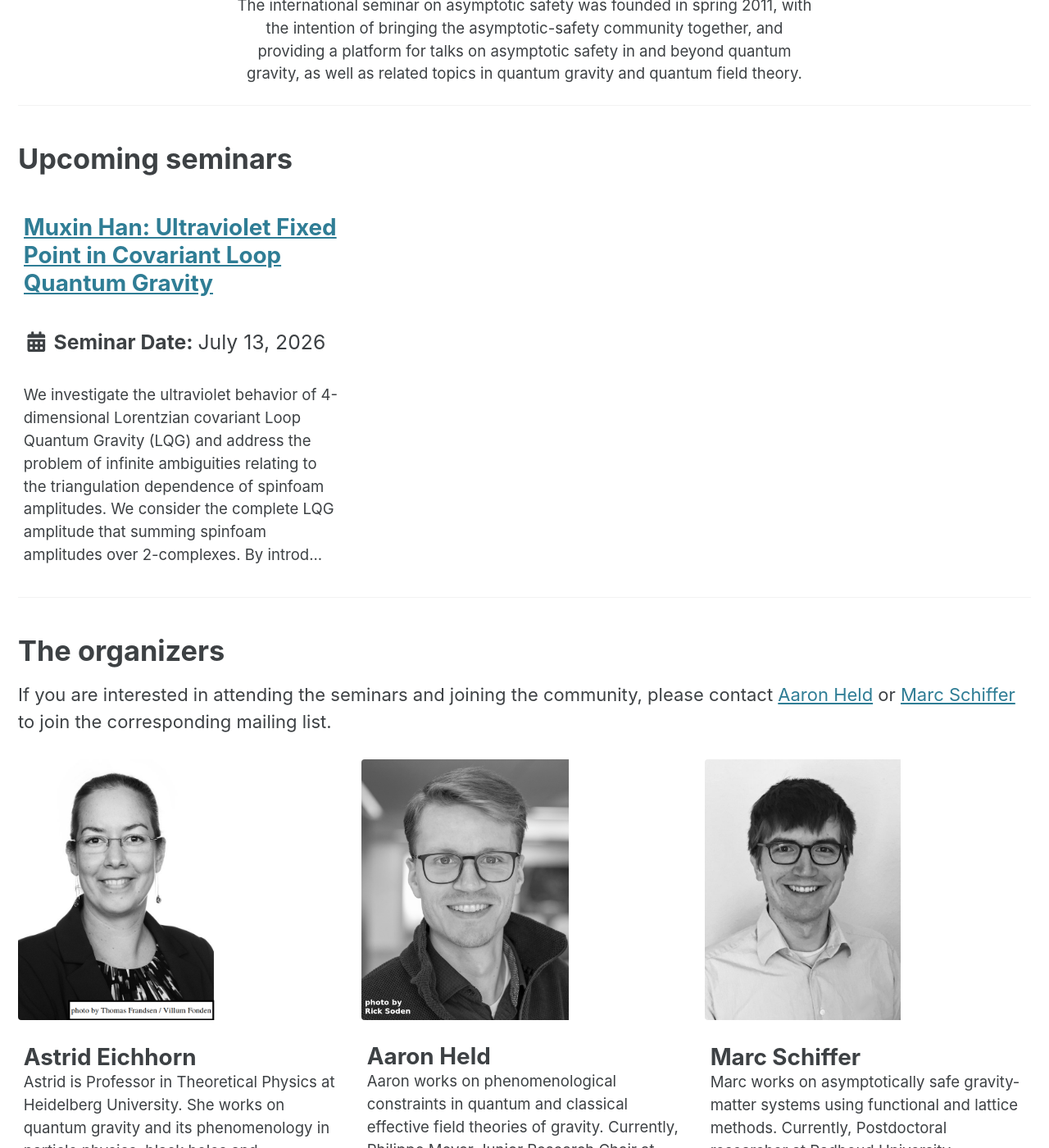
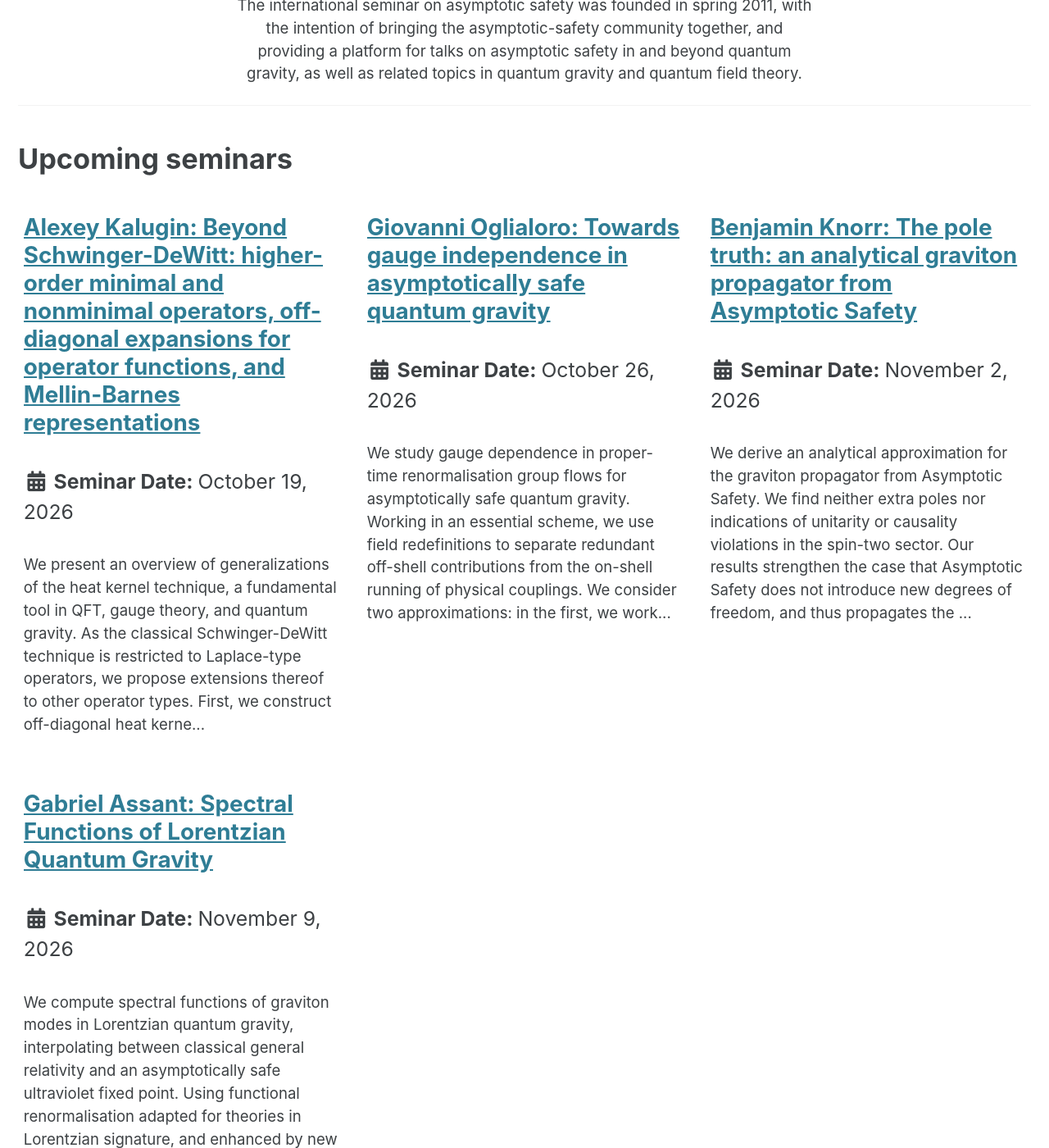
Before and after one commit to aaron-hd/as-website, a Jekyll site: the page built from index.md, in a window 1280 px wide and 1400 px high, scrolled down 531 px. Shown: the whole window at 82% size. Built offline with Jekyll 4.4.1, drawn with Linux system fonts in a browser that asks for light colours; cached includes are drawn as plain includes; some of the changed text lies outside the part shown.

Commit message:
update fall

```diff
--- /dev/null
+++ b/_posts/2026-10-19-Alexey-Kalugin.md
@@ -0,0 +1,9 @@
+---
+title: "Alexey Kalugin: Beyond Schwinger-DeWitt: higher-order minimal and nonminimal operators, off-diagonal expansions for operator functions, and Mellin-Barnes representations"
+published: "true"
+category: "future"
+# robots: "noindex, nofollow"
+# sitemap: false
+---
+
+We present an overview of generalizations of the heat kernel technique, a fundamental tool in QFT, gauge theory, and quantum gravity. As the classical Schwinger-DeWitt technique is restricted to Laplace-type operators, we propose extensions thereof to other operator types. First, we construct off-diagonal heat kernel expansions for minimal operators of arbitrary order. The resulting asymptotic expansion involves both positive and negative fractional powers of proper time and reduces to the standard Seeley-Gilkey expansion in the coincidence limit. Second, we present a manifestly covariant algorithm for constructing heat kernels for nonminimal causal operators. A special subtraction procedure guarantees finiteness and smoothness of resulting off-diagonal expansion, which is also consistent with the Seeley-Gilkey theory. Finally, we extend the Schwinger-DeWitt technique to integral kernels of arbitrary functions of Laplace-type operators. For these kernels, we obtain off-diagonal expansions over DeWitt coefficients with some functions of the Synge world function as coefficients, and, employing Mellin-Barnes representation, we analyze associated IR divergences.
--- /dev/null
+++ b/_posts/2026-10-26-Giovanni-Oglialoro.md
@@ -0,0 +1,9 @@
+---
+title: "Giovanni Oglialoro: Towards gauge independence in asymptotically safe quantum gravity"
+published: "true"
+category: "future"
+# robots: "noindex, nofollow"
+# sitemap: false
+---
+
+We study gauge dependence in proper-time renormalisation group flows for asymptotically safe quantum gravity. Working in an essential scheme, we use field redefinitions to separate redundant off-shell contributions from the on-shell running of physical couplings. We consider two approximations: in the first, we work on general backgrounds and project onto all terms with up to four derivatives, neglecting boundary terms; in the second, we work on a maximally symmetric background and retain all orders in the Ricci scalar. Although the flow equation depends on the gauge parameters, this dependence can be cancelled order by order once the redundant terms are absorbed by field redefinitions. In the four-derivative approximation, the dependence on the retained gauge parameter drops out of the beta function for Newton's constant to third order in the coupling. On the sphere, the flow becomes independent of both parameters of the general gauge to all curvature orders, and all orders in the coupling. Crucially, this cancellation depends on the choice of regulator. We verify the mechanism explicitly at one loop, where the gauge-dependent fluctuation contributions are cancelled by the ghost sector on shell. The resulting essential flow displays a gauge-independent non-Gaussian fixed point, supporting the interpretation that universal information in quantum gravity is encoded in the on-shell essential sector.
--- /dev/null
+++ b/_posts/2026-11-02-Benjamin-Knorr.md
@@ -0,0 +1,9 @@
+---
+title: "Benjamin Knorr: The pole truth: an analytical graviton propagator from Asymptotic Safety"
+published: "true"
+category: "future"
+# robots: "noindex, nofollow"
+# sitemap: false
+---
+
+We derive an analytical approximation for the graviton propagator from Asymptotic Safety. We find neither extra poles nor indications of unitarity or causality violations in the spin-two sector. Our results strengthen the case that Asymptotic Safety does not introduce new degrees of freedom, and thus propagates the same field content as General Relativity. We also identify the underlying mechanism: the residues of spurious poles in finite-order derivative expansions approach zero as the order is increased.
--- /dev/null
+++ b/_posts/2026-11-09-Gabriel-Assant.md
@@ -0,0 +1,9 @@
+---
+title: "Gabriel Assant: Spectral Functions of Lorentzian Quantum Gravity"
+published: "true"
+category: "future"
+# robots: "noindex, nofollow"
+# sitemap: false
+---
+
+We compute spectral functions of graviton modes in Lorentzian quantum gravity, interpolating between classical general relativity and an asymptotically safe ultraviolet fixed point. Using functional renormalisation adapted for theories in Lorentzian signature, and enhanced by new symmetry conditions to account for underlying Ward identities, we derive and solve flow equations directly for the Källén-Lehmann representation of propagators. Consistent results are found for several sets of renormalisation conditions yielding normalisable spectral functions for the graviton and the scalar graviton mode, in agreement with effective theory in the infrared. We further calculate the full quantum effective action to quadratic order in curvature, extract graviton-induced form factors, and discuss implications for unitarity of quantum gravity.
```
Also changed, not shown: _posts/2026-07-13-Muxin-Han.md (+0 -1 lines), 1 other file.
